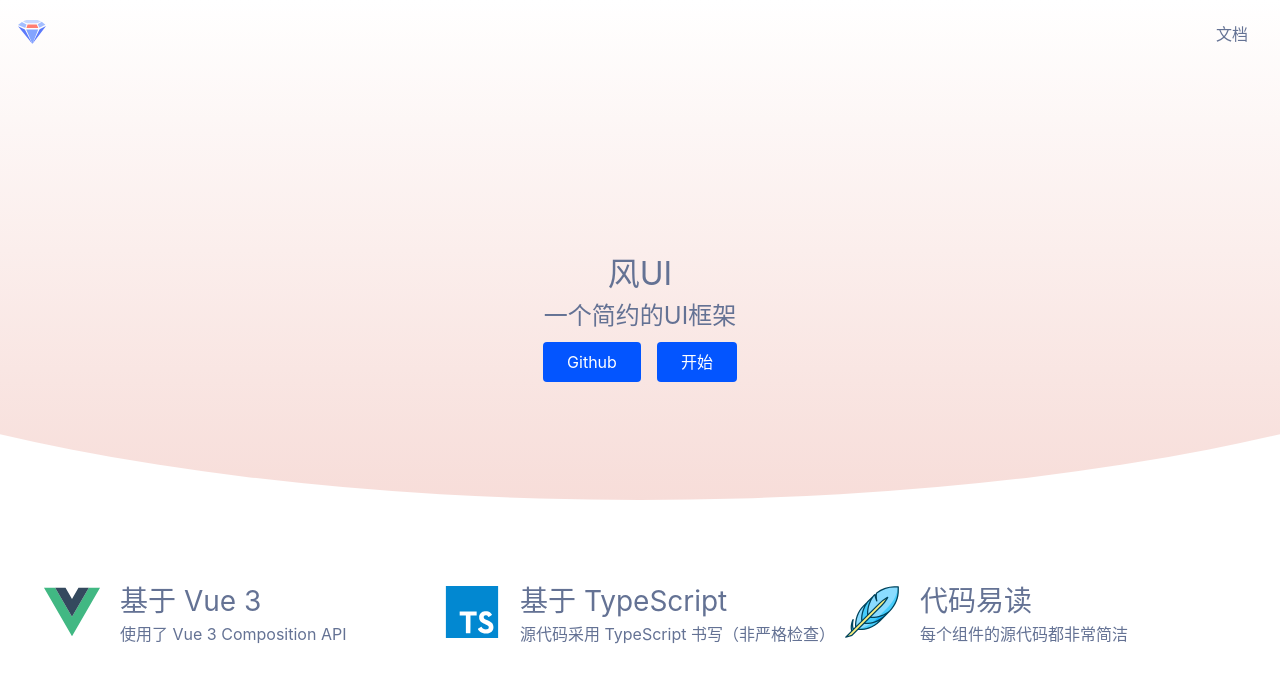
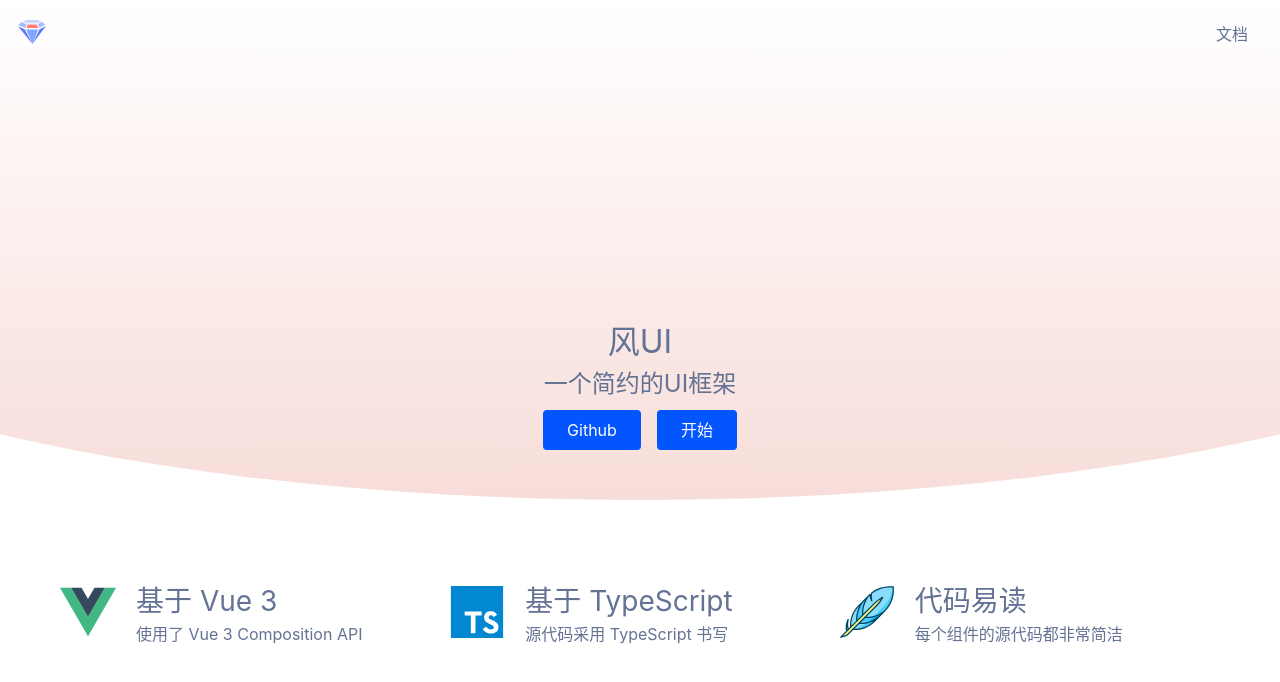
Before and after one commit to wxyzcctv/waping-ui-1, a Vue app: page /#/ in a window 1280 px wide. Shown: the top 682 px of the page. Built offline with nearby package versions, Linux system fonts and the light colour scheme.

Commit message:
优化官网并对topnav进行调整

```diff
--- a/src/App.vue
+++ b/src/App.vue
@@ -1,24 +1,24 @@
 <template>
-  <router-view/>
-  <!-- router-view用来表示在App.vue中渲染的组件 -->
+	<router-view />
+	<!-- router-view用来表示在App.vue中渲染的组件 -->
 </template>
 
 <script lang="ts">
-import { provide, ref } from 'vue'
-import { router } from "./router"
+import { provide, ref } from "vue";
+import { router } from "./router";
 export default {
-    name: 'app',
-    setup() {
-        const documentWidth = document.documentElement.clientWidth;     // 获取浏览器界面宽度
-        const asideVisible = ref(documentWidth <= 500 ? false : true)
-        provide('asideVisible',asideVisible)  // 在父组件中通过provide设置与子组件相互连接的变量，这个变量可以与任何层级的子组件通信，相当于set操作
-        router.afterEach( () => {
-            if (documentWidth <= 500) {
-                asideVisible.value = false
-            }
-        })
-    }
-}
+	name: "app",
+	setup() {
+		const documentWidth = document.documentElement.clientWidth; // 获取浏览器界面宽度
+		const asideVisible = ref(documentWidth <= 500 ? false : true);
+		provide("asideVisible", asideVisible); // 在父组件中通过provide设置与子组件相互连接的变量，这个变量可以与任何层级的子组件通信，相当于set操作
+		router.afterEach(() => {
+			if (documentWidth <= 500) {
+				asideVisible.value = false;
+			}
+		});
+	},
+};
 // This starter template is using Vue 3 experimental <script setup> SFCs
 // Check out https://github.com/vuejs/rfcs/blob/script-setup-2/active-rfcs/0000-script-setup.md
 </script>
--- a/src/components/ButtonDemo6.vue
+++ b/src/components/ButtonDemo6.vue
@@ -4,12 +4,8 @@
 <template>
 	<div>
 		<Button beat="down"> 上下跳动 </Button>
-		<Button beat="up"> 上下跳动 </Button>
 		<span style="margin-left: 32px">
 			<Button beat="left"> 左右跳动 </Button>
-		</span>
-		<span style="margin-left: 32px">
-			<Button beat="right"> 左右跳动 </Button>
 		</span>
 	</div>
 </template>
--- a/src/components/DocDemo.vue
+++ /dev/null
@@ -1,3 +0,0 @@
-<template>
-	<div>DocDemo 页面</div>
-</template>
--- a/src/components/Topnav.vue
+++ b/src/components/Topnav.vue
@@ -13,7 +13,6 @@
 		<svg
 			v-if="toggleMenuButtonVisible"
 			class="icon toggleAside"
-			aria-hidden="true"
 			@click="toggleMenu"
 		>
 			<use xlink:href="#icon-caidan"></use>
@@ -45,11 +44,9 @@ $color: #647294;
 	color: $color;
 	display: flex;
 	padding: 16px;
-	position: fixed;
-	top: 0;
-	left: 0;
+
 	width: 100%;
-	z-index: 10;
+	z-index: 20;
 	justify-content: center;
 	align-items: center;
 	> .logo {
@@ -69,11 +66,14 @@ $color: #647294;
 		}
 	}
 	> .toggleAside {
+		position: fixed;
+		top: 2rem;
+		left: 1rem;
 		width: 24px;
 		height: 24px;
-		position: absolute;
-		left: 16px;
-		top: 50%;
+		// position: absolute;
+		// left: 16px;
+		// top: 50%;
 		transform: translateY(-50%);
 		display: none;
 	}
--- a/src/router.ts
+++ b/src/router.ts
@@ -5,7 +5,6 @@ import SwitchDemo from "./components/SwitchDemo.vue"
 import ButtonDemo from "./components/ButtonDemo.vue"
 import DialogDemo from "./components/DialogDemo.vue"
 import TabsDemo from "./components/TabsDemo.vue"
-import DocDemo from "./components/DocDemo.vue"
 import Markdown from "../src/components/Markdown.vue"
 import { h } from 'vue'
 // 分别引入createWebHashHistory和createRouter，再引入First和Second模块
@@ -20,7 +19,7 @@ export const router = createRouter({
             path: '/doc',
             component: Doc,
             children: [
-                { path: '', component: DocDemo },
+                { path: '', redirect: '/doc/intro' },
                 { path: 'intro', component: md("intro") },
                 { path: 'get-started', component: md("get-started") },
                 { path: 'install', component: md("install") },
--- a/src/views/Doc.vue
+++ b/src/views/Doc.vue
@@ -51,6 +51,7 @@ export default {
 };
 </script>
 <style lang="scss" scoped>
+$aside-zindex: 10;
 .layout {
 	display: flex;
 	flex-direction: column;
@@ -87,6 +88,7 @@ aside {
 	left: 0;
 	padding-top: 70px;
 	height: 100%;
+	z-index: $aside-zindex;
 	> h2 {
 		margin-bottom: 4px;
 		padding: 0 16px;
--- a/src/views/Home.vue
+++ b/src/views/Home.vue
@@ -29,7 +29,7 @@
 						<use xlink:href="#icon-Ts"></use>
 					</svg>
 					<h3>基于 TypeScript</h3>
-					<p>源代码采用 TypeScript 书写（非严格检查）</p>
+					<p>源代码采用 TypeScript 书写</p>
 				</li>
 				<li>
 					<svg class="icon">
@@ -70,21 +70,28 @@ $color: #647294;
 }
 .features {
 	margin: 64px auto;
-	width: 400px;
+	padding: 0 16px;
 
 	@media (min-width: 800px) {
 		width: 800px;
-		// border: 1px solid red;
+		> ul {
+			> li {
+				width: 50%;
+			}
+		}
 	}
 	@media (min-width: 1200px) {
 		width: 1200px;
-		// border: 1px solid blue;
+		> ul {
+			> li {
+				width: 33.3333%;
+			}
+		}
 	}
 	> ul {
 		display: flex;
 		flex-wrap: wrap;
 		> li {
-			width: 400px;
 			margin: 16px 0;
 			display: grid;
 			justify-content: start;
```
